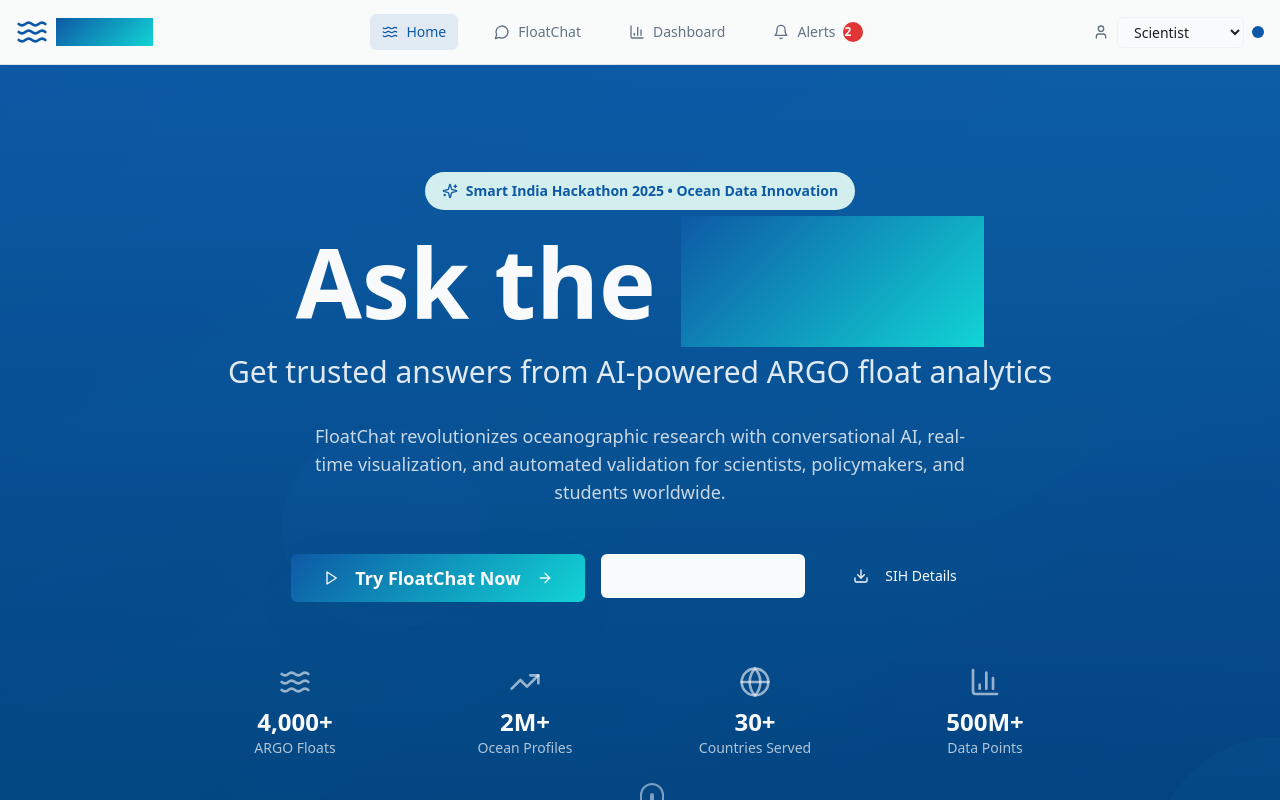
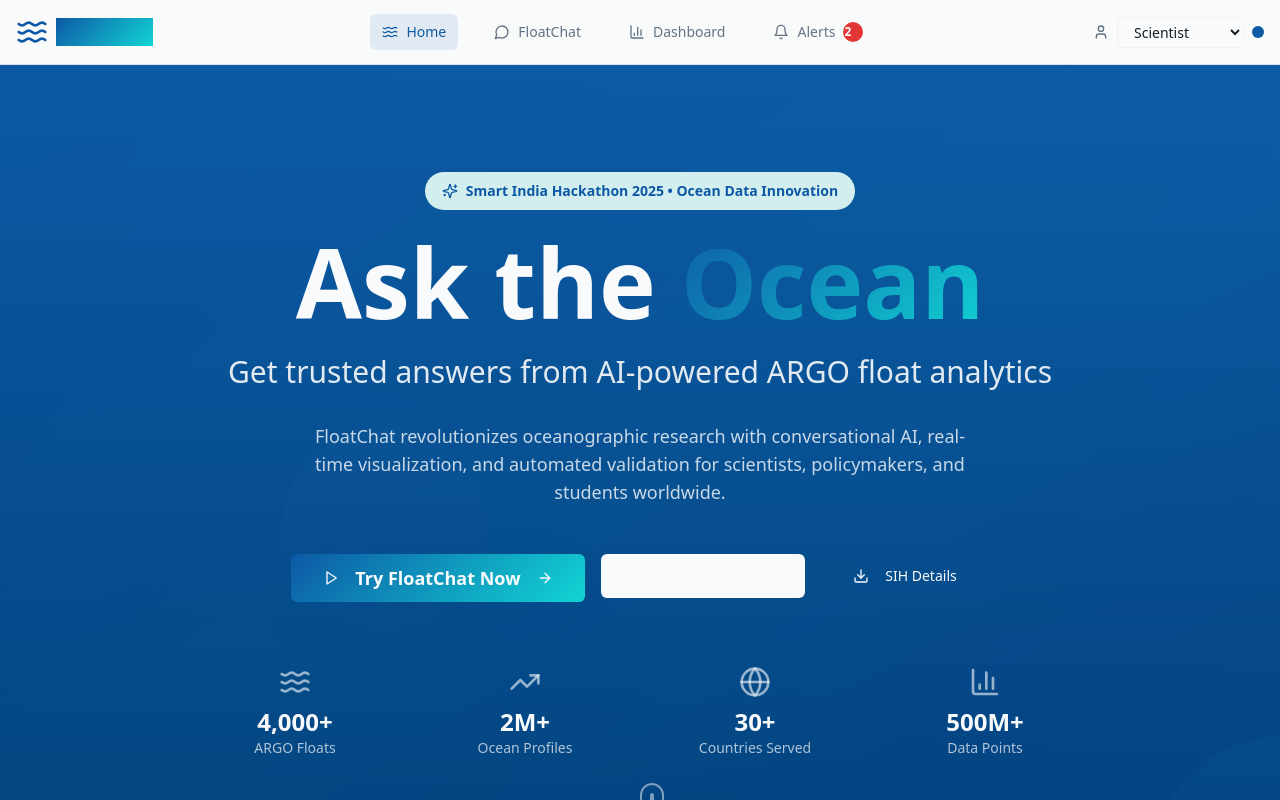
Before and after one commit to vikasr1503/float-query-ocean, a React (Vite) app: page / in a window 1280 px wide. Shown: the top 800 px of the page. Built offline with nearby package versions, Linux system fonts and the light colour scheme; the HTML template or start-up script is replaced by a standard one.

Commit message:
Fix: Ensure text is displayed

```diff
--- a/src/index.css
+++ b/src/index.css
@@ -144,6 +144,14 @@
     background: var(--gradient-ocean);
   }
 
+  .gradient-ocean-text {
+    background: var(--gradient-ocean);
+    background-clip: text;
+    -webkit-background-clip: text;
+    -webkit-text-fill-color: transparent;
+    color: transparent;
+  }
+
   .gradient-depth {
     background: var(--gradient-depth);
   }
--- a/src/pages/Index.tsx
+++ b/src/pages/Index.tsx
@@ -133,7 +133,7 @@ const Index = () => {
             {/* Main Headline */}
             <h1 className="text-6xl md:text-8xl font-bold mb-6 animate-fade-in">
               <span className="text-primary-foreground">Ask the </span>
-              <span className="gradient-ocean bg-clip-text text-transparent">Ocean</span>
+              <span className="gradient-ocean-text">Ocean</span>
             </h1>
 
             {/* Subheadline */}
```
